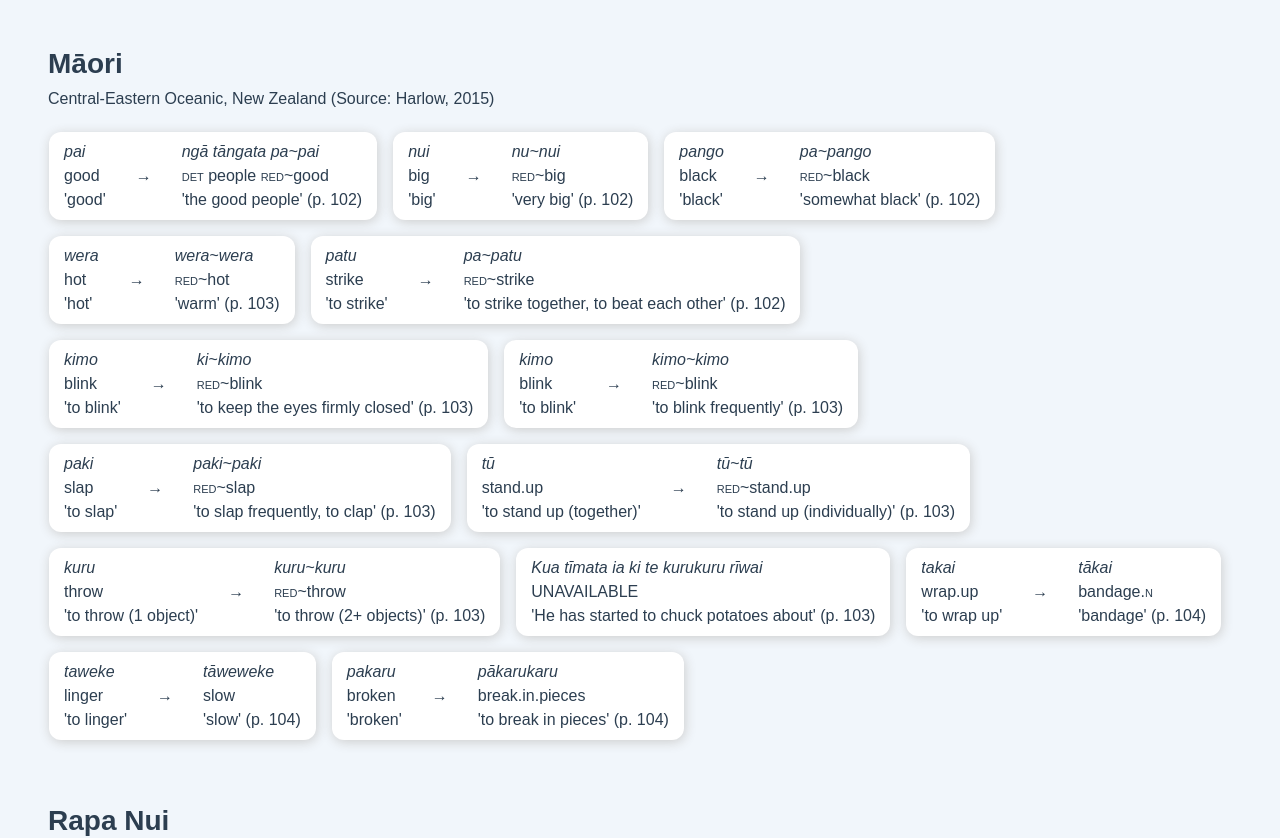
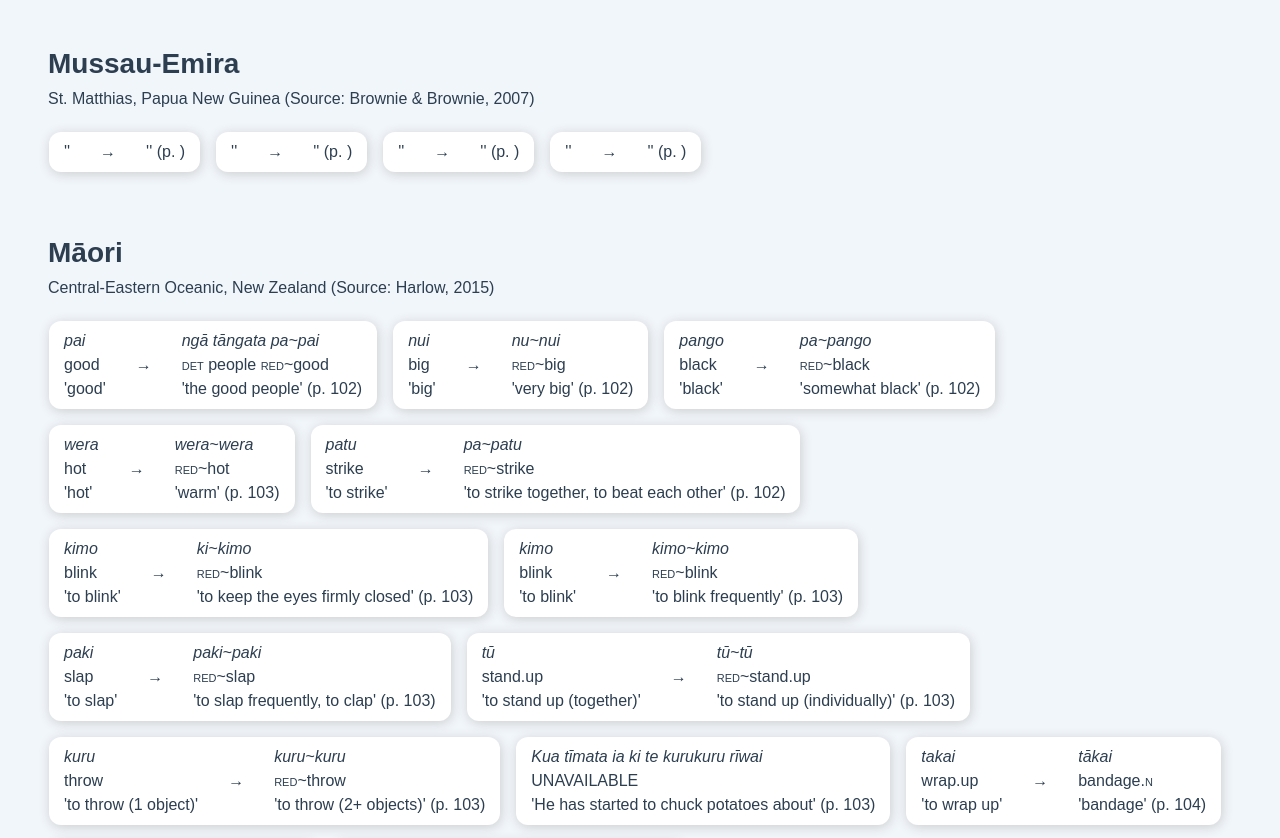
Before and after one commit to frankkulak/research-db, a Vue app: page / in a window 1280 px wide. Shown: the part 2320-3158 px from the top of the page. Built offline with nearby package versions, Linux system fonts and the light colour scheme.

Commit message:
Wuvulu data.

```diff
--- a/src/modules/Data.js
+++ b/src/modules/Data.js
@@ -965,21 +965,192 @@ export const OceanicLanguages = [
         source: "Besnier, 2000",
         family: "Central-Eastern Oceanic",
         region: "Tuvalu",
-        reduplication: []
+        reduplication: [
+            {
+                form: "",
+                gloss: "",
+                translation: "",
+                control: {
+                    form: "",
+                    gloss: "",
+                    translation: "",
+                },
+                page: "",
+                tags: [
+                    "",
+                ]
+            },
+            {
+                form: "",
+                gloss: "",
+                translation: "",
+                control: {
+                    form: "",
+                    gloss: "",
+                    translation: "",
+                },
+                page: "",
+                tags: [
+                    "",
+                ]
+            },
+            {
+                form: "",
+                gloss: "",
+                translation: "",
+                control: {
+                    form: "",
+                    gloss: "",
+                    translation: "",
+                },
+                page: "",
+                tags: [
+                    "",
+                ]
+            },
+            {
+                form: "",
+                gloss: "",
+                translation: "",
+                control: {
+                    form: "",
+                    gloss: "",
+                    translation: "",
+                },
+                page: "",
+                tags: [
+                    "",
+                ]
+            },
+        ]
     },
     {
         name: "Mussau-Emira",
         source: "Brownie & Brownie, 2007",
         family: "St. Matthias",
         region: "Papua New Guinea",
-        reduplication: []
+        reduplication: [
+            {
+                form: "",
+                gloss: "",
+                translation: "",
+                control: {
+                    form: "",
+                    gloss: "",
+                    translation: "",
+                },
+                page: "",
+                tags: [
+                    "",
+                ]
+            },
+            {
+                form: "",
+                gloss: "",
+                translation: "",
+                control: {
+                    form: "",
+                    gloss: "",
+                    translation: "",
+                },
+                page: "",
+                tags: [
+                    "",
+                ]
+            },
+            {
+                form: "",
+                gloss: "",
+                translation: "",
+                control: {
+                    form: "",
+                    gloss: "",
+                    translation: "",
+                },
+                page: "",
+                tags: [
+                    "",
+                ]
+            },
+            {
+                form: "",
+                gloss: "",
+                translation: "",
+                control: {
+                    form: "",
+                    gloss: "",
+                    translation: "",
+                },
+                page: "",
+                tags: [
+                    "",
+                ]
+            },
+        ]
     },
     {
         name: "Ughele",
         source: "Frosted, 2012",
         family: "Western Oceanic",
         region: "Solomon Islands",
-        reduplication: []
+        reduplication: [
+            {
+                form: "",
+                gloss: "",
+                translation: "",
+                control: {
+                    form: "",
+                    gloss: "",
+                    translation: "",
+                },
+                page: "",
+                tags: [
+                    "",
+                ]
+            },
+            {
+                form: "",
+                gloss: "",
+                translation: "",
+                control: {
+                    form: "",
+                    gloss: "",
+                    translation: "",
+                },
+                page: "",
+                tags: [
+                    "",
+                ]
+            },
+            {
+                form: "",
+                gloss: "",
+                translation: "",
+                control: {
+                    form: "",
+                    gloss: "",
+                    translation: "",
+                },
+                page: "",
+                tags: [
+                    "",
+                ]
+            },
+            {
+                form: "",
+                gloss: "",
+                translation: "",
+                control: {
+                    form: "",
+                    gloss: "",
+                    translation: "",
+                },
+                page: "",
+                tags: [
+                    "",
+                ]
+            },
+        ]
     },
     {
         name: "Wuvulu",
@@ -988,45 +1159,52 @@ export const OceanicLanguages = [
         region: "Papua New Guinea",
         reduplication: [
             {
-                form: "",
-                gloss: "",
-                translation: "",
-                control: {
-                    form: "",
-                    gloss: "",
-                    translation: "",
-                },
-                page: "",
-                tags: [
-                    "",
-                ]
-            },
-            {
-                form: "",
-                gloss: "",
-                translation: "",
-                control: {
-                    form: "",
-                    gloss: "",
-                    translation: "",
-                },
-                page: "",
-                tags: [
-                    "",
-                ]
-            },
-            {
-                form: "",
-                gloss: "",
-                translation: "",
-                control: {
-                    form: "",
-                    gloss: "",
-                    translation: "",
-                },
-                page: "",
-                tags: [
-                    "",
+                form: "ʔi-na-fane-nara~nara",
+                gloss: "<span>3sg</span>-<span>real</span>-<span>hab</span>-<span>red</span>-think",
+                translation: "think (habitual)",
+                control: null,
+                page: "95",
+                tags: [
+                    "verb",
+                    "inflection",
+                    "aspect",
+                    "habitual",
+                    "total",
+                    "affixation"
+                ]
+            },
+            {
+                form: "fi-po-we-ware-ware, Bau, \"Oo! ...\"",
+                gloss: "<span>sim</span>-<span>ints</span>-<span>ev</span>-<span>red</span>-talk Bau <span>ij</span>",
+                translation: "Bau was finally in the process of talking, [saying] \"Oh! ...\"",
+                control: null,
+                page: "98",
+                tags: [
+                    "verb",
+                    "inflection",
+                    "aspect",
+                    "progressive",
+                    "total",
+                ]
+            },
+            {
+                form: "roroni",
+                gloss: "",
+                translation: "hurrying",
+                control: {
+                    form: "roni",
+                    gloss: "",
+                    translation: "hurry",
+                },
+                page: "100",
+                tags: [
+                    "verb",
+                    "inflection",
+                    "aspect",
+                    "progressive",
+                    "partial",
+                    "initial",
+                    "monosyllabic"
                 ]
             },
         ]
```
